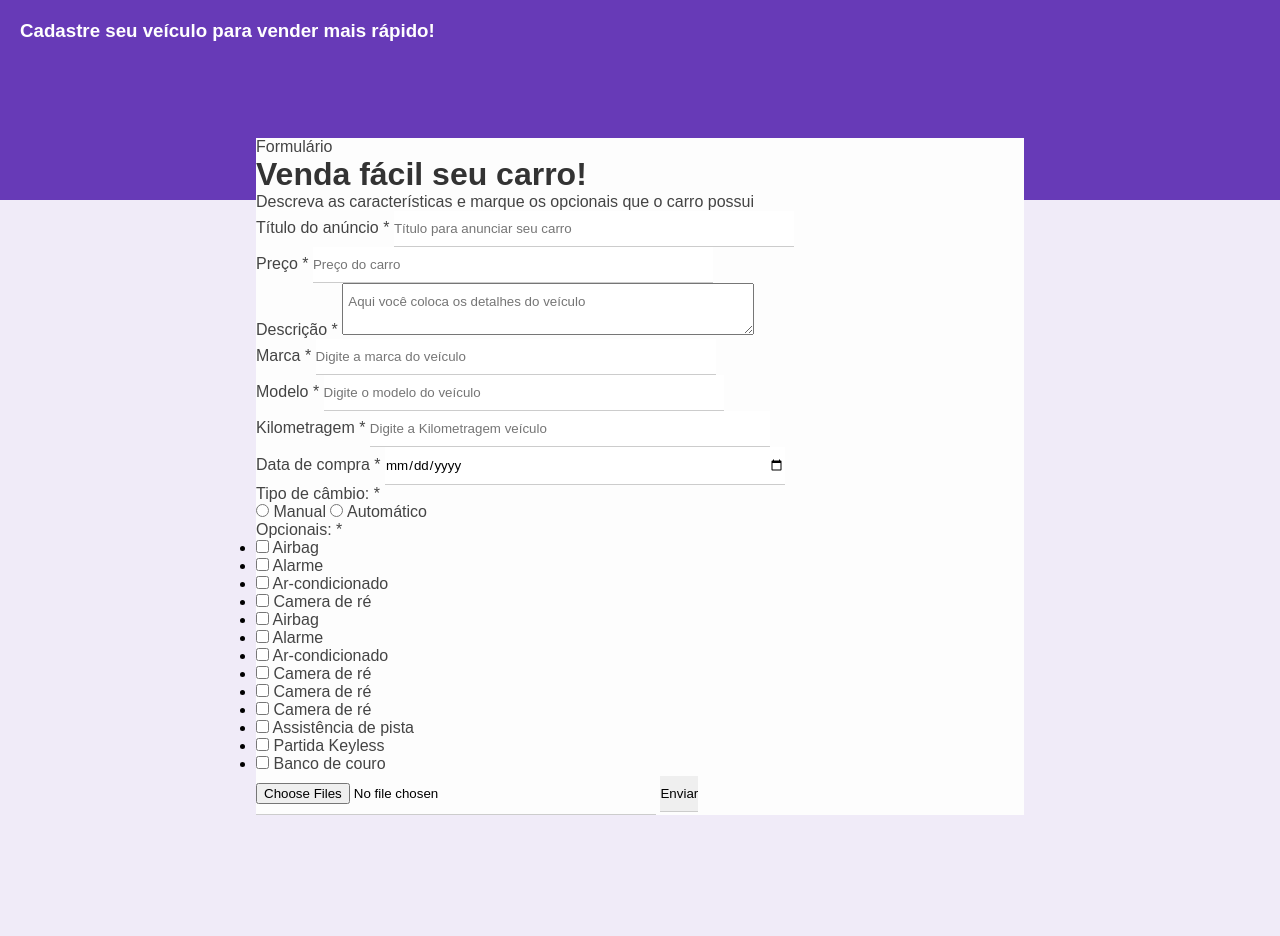
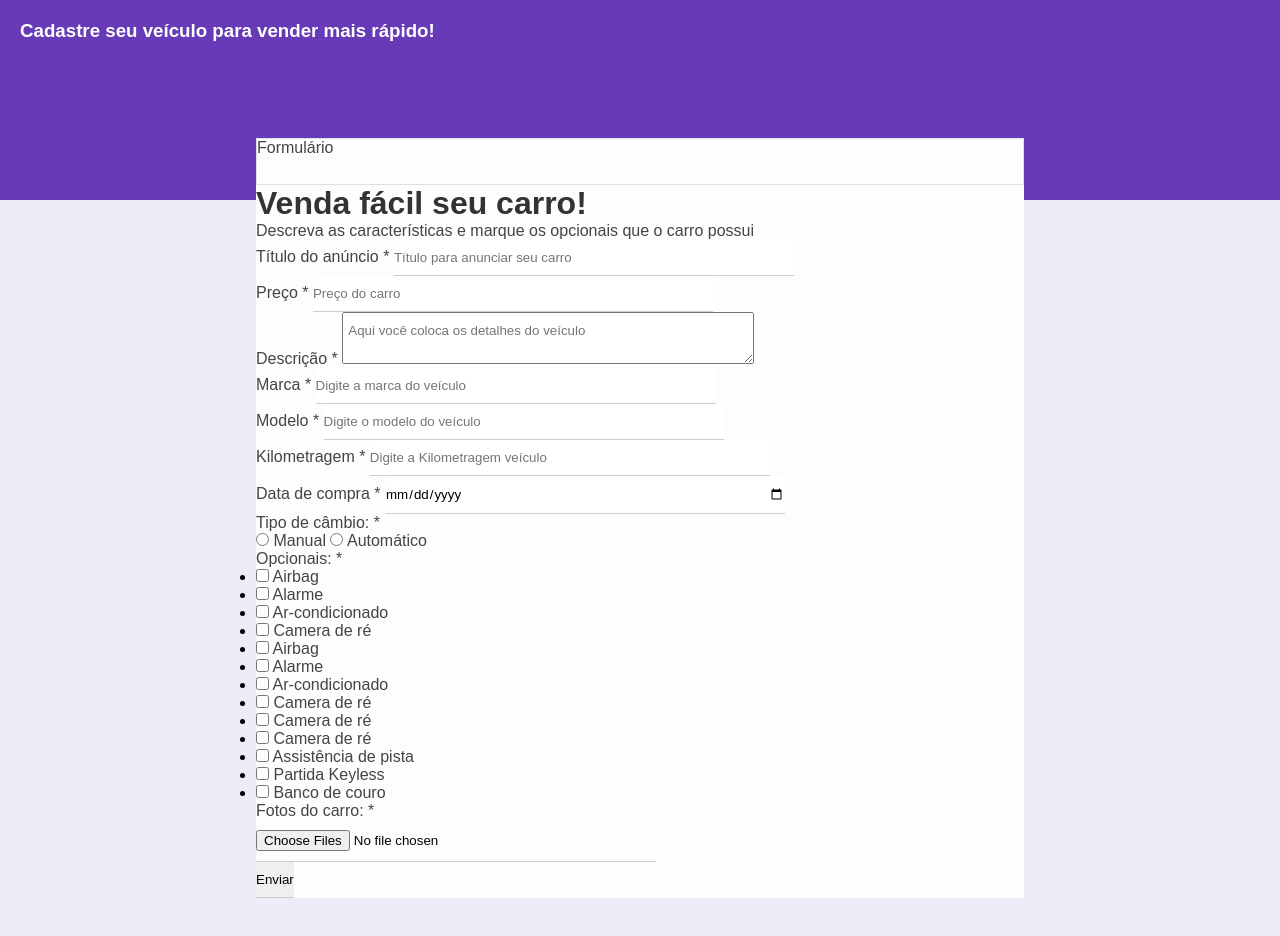
Before and after one commit to ViniciuSaeSouza/formacao-front-end, a plain HTML site: page Desafios/projeto_form/index.html in a window 1280 px wide. Before the commit the page ends 877 px from the top, so only its background shows below. Drawn offline with Linux system fonts and the light colour scheme.

Commit message:
Update projeto form

```diff
--- a/Desafios/projeto_form/index.html
+++ b/Desafios/projeto_form/index.html
@@ -38,6 +38,7 @@
                         maxlength="30"
                         required />
                     </div>
+                    <!-- Preço do Carro -->
                     <div class="box-input">
                         <label for="title">Preço <span class="required-field">*</span></label>
                         <input
@@ -48,10 +49,12 @@
                         placeholder="Preço do carro"
                         required />
                     </div>
+                    <!-- Descrição do veículo -->
                     <div class="box-input">
                         <label for="description">Descrição <span class="required-field">*</span></label>
                         <textarea name="description" id="description" class="block" placeholder="Aqui você coloca os detalhes do veículo"></textarea>
                     </div>
+                    <!-- Marca do Carro -->
                     <div class="box-input">
                         <label for="brand">Marca <span class="required-field">*</span></label>
                         <input
@@ -62,6 +65,7 @@
                         placeholder="Digite a marca do veículo"
                         required />
                     </div>
+                    <!-- Modelo do carro -->
                     <div class="box-input">
                         <label for="model">Modelo <span class="required-field">*</span></label>
                         <input
@@ -72,6 +76,7 @@
                         placeholder="Digite o modelo do veículo"
                         required />
                     </div>
+                    <!-- Kilometragem -->
                     <div class="box-input">
                         <label for="miles">Kilometragem <span class="required-field">*</span></label>
                         <input
@@ -82,6 +87,7 @@
                         placeholder="Digite a Kilometragem veículo"
                         required />
                     </div>
+                    <!-- Data de compra -->
                     <div class="box-input">
                         <label for="purchase-date">Data de compra <span class="required-field">*</span></label>
                         <input
@@ -91,6 +97,7 @@
                         class="block"
                         required />
                     </div>
+                    <!-- Tipo de marcha -->
                     <div class="box-input">
                         <p>Tipo de câmbio: <span class="required-field">*</span></p>
                         <input type="radio" name="transmission" id="manual" />
@@ -156,8 +163,11 @@
                             </li>
                         </ul>
                     </div>
-                    <input type="file" multiple accept="image/jpg, image/jpg">
-                    <input type="submit" value="Enviar">
+                    <div class="box-input">
+                        <p>Fotos do carro: <span class="required-field">*</span></p>
+                        <input type="file" id="images" name="images" multiple accept="image/jpg, image/jpg" required>
+                    </div>
+                    <input type="submit" value="Enviar" class="btn-submit">
             </form>
         </div>
     </div>
--- a/Desafios/projeto_form/styles/style.css
+++ b/Desafios/projeto_form/styles/style.css
@@ -59,6 +59,12 @@ textarea {
     top: -62px;
 }
 
+/* form-header */
+.form-header {
+    border: 1px solid #dfdfdf;
+    height: 45px;
+}
+
 /* Text-area */
 
 textarea {
```
